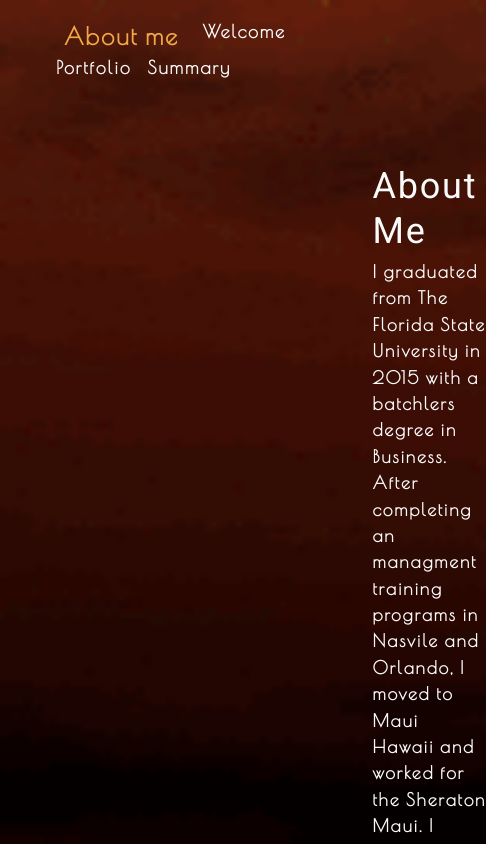
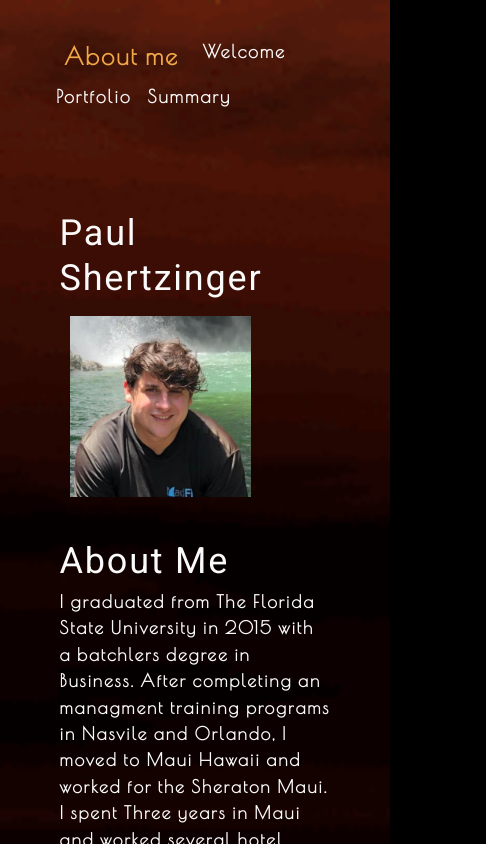
Before and after one commit to pshertzi/react-portfolio, a React (Create React App) app: page / in a window 390 px wide. Both pictures are taken after a click on the item "About me". Shown: the top 844 px of the page, 486 px wide, since content can reach past the window. Built offline with nearby package versions, Linux system fonts and the light colour scheme.

Commit message:
mobile friendly

```diff
--- a/src/components/About/index.js
+++ b/src/components/About/index.js
@@ -7,7 +7,12 @@ function About() {
     <section class="flex-parent-element">
       <div class="flex-child-element">
         <h1 id="about">Paul Shertzinger</h1>
-        <img src={profileImage} className="my-2" alt="cover" />
+        <img
+          src={profileImage}
+          className="flex-child-element"
+          style={{ width: "100%" }}
+          alt="cover"
+        />
       </div>
       <div class="flex-child-element">
         <h1 id="about">About Me</h1>
--- a/src/index.css
+++ b/src/index.css
@@ -325,3 +325,34 @@ a {
   color: white;
   text-align: center;
 }
+
+@media screen and (max-width: 575px) {
+  header {
+    justify-content: center;
+    padding: 20px;
+  }
+
+  header nav ul {
+    min-height: 80px;
+  }
+
+  .hero {
+    flex-direction: column;
+  }
+
+  .about-me {
+    flex-direction: column;
+  }
+
+  .title {
+    border-bottom: 5px solid var(--font);
+    border-right: none;
+    text-align: center;
+    min-width: 100%;
+    max-width: 100%;
+    padding: 0;
+  }
+  .flex-parent-element {
+    flex-direction: column;
+  }
+}
```
Also changed, not shown: 6 other files (tests, documents, lock files or other folders).
